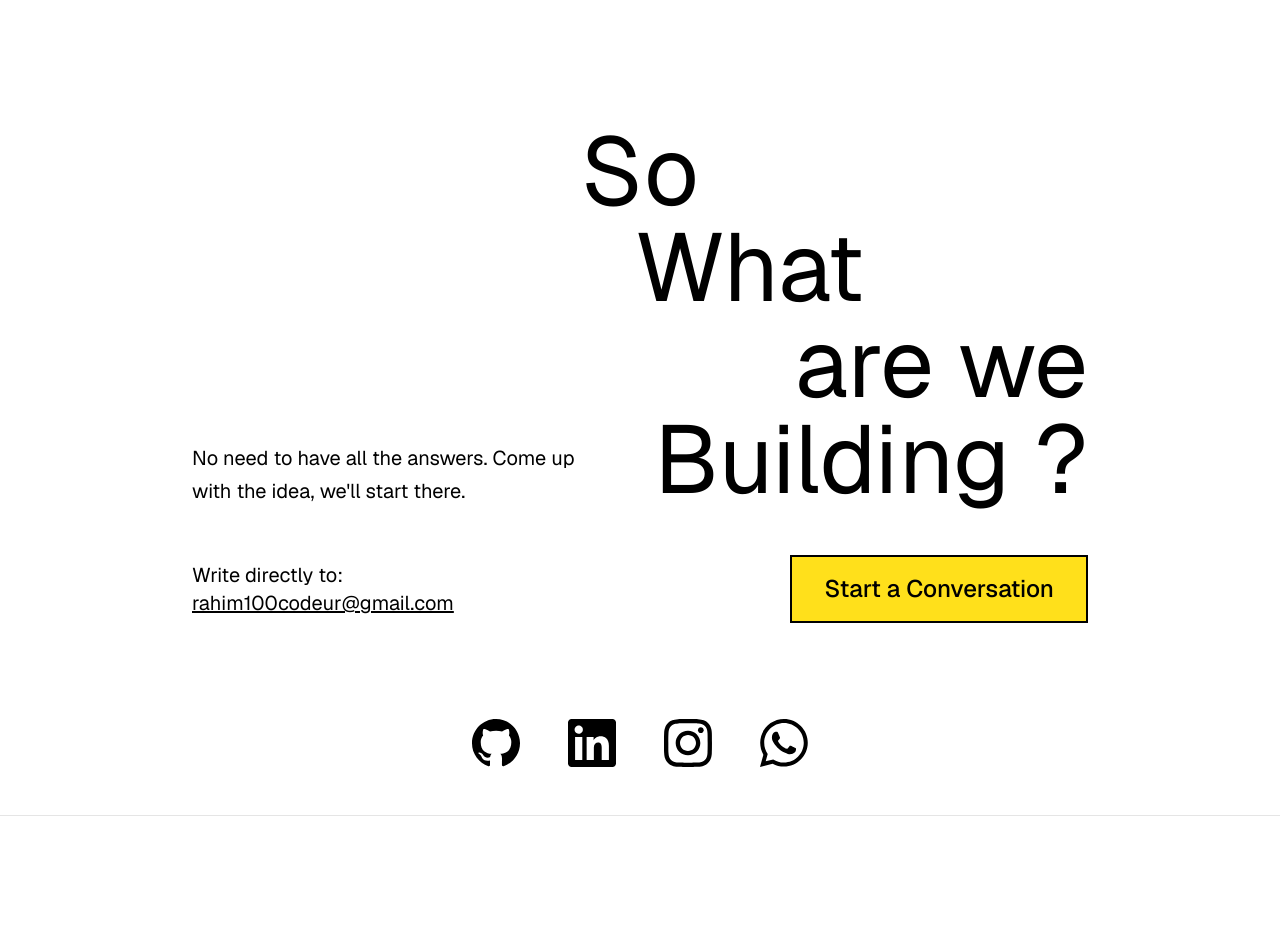
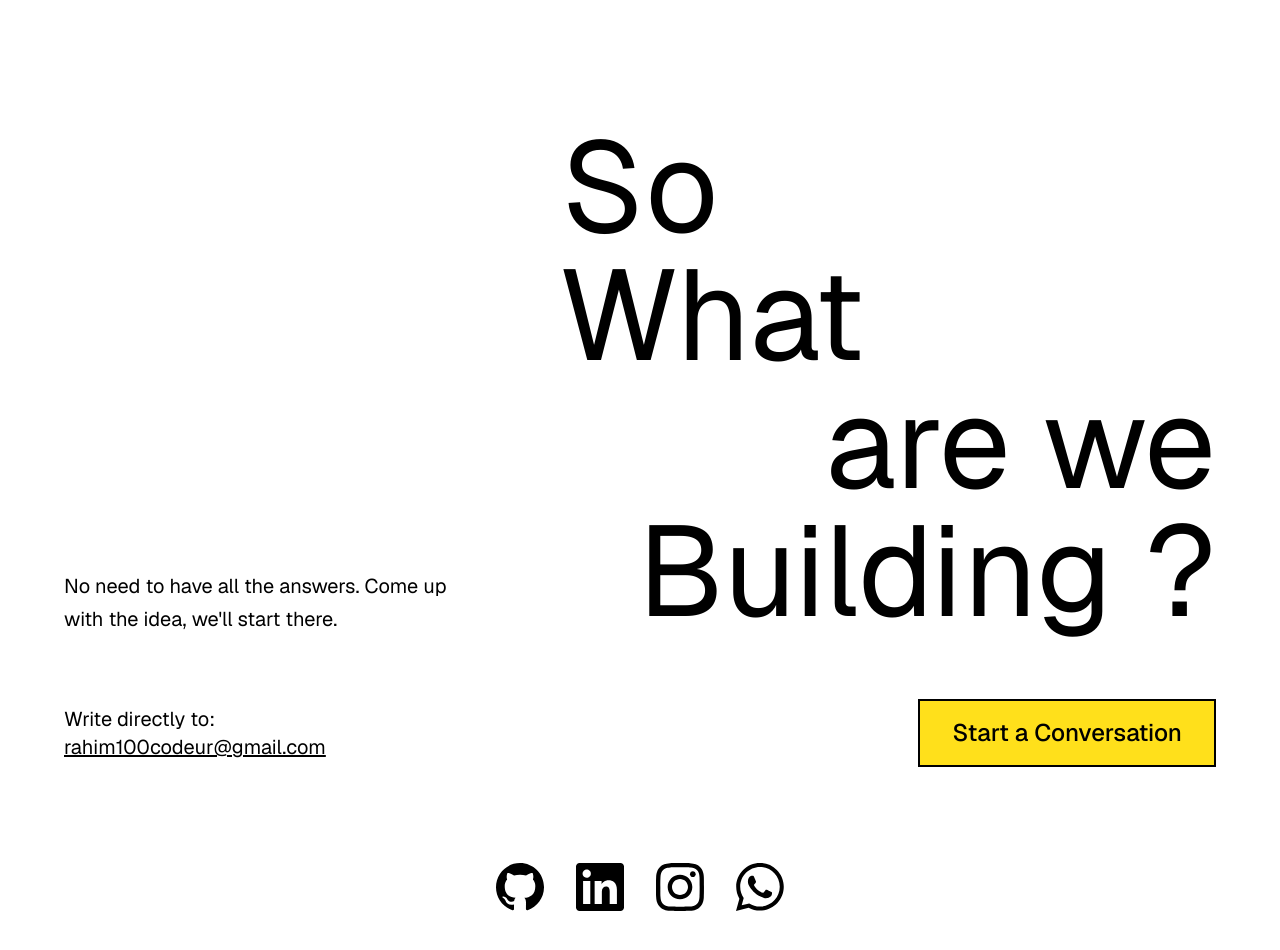
Before and after one commit to Rahim10020/rahim.design, a React (Vite) app: page / in a window 1280 px wide. Shown: the part 4620-5570 px from the top of the page. Before the commit the page ends 5500 px from the top, so only its background shows below. Built offline with nearby package versions, Linux system fonts and the light colour scheme; a web font is replaced by a local one.

Commit message:
fix contact section

```diff
--- a/src/_components/sections/ContactSection.tsx
+++ b/src/_components/sections/ContactSection.tsx
@@ -17,31 +17,31 @@ export default function ContactSection() {
         <div className="mx-auto w-full max-w-6xl py-12 mt-16">
           {/* 1st line */}
           <div className="flex justify-center">
-            <div className="flex justify-start max-w-xs">
-              <h1 className="text-foreground text-4xl md:text-8xl">So</h1>
+            <div className="flex justify-start max-w-md">
+              <h1 className="text-foreground text-4xl md:text-9xl">So</h1>
             </div>
           </div>
           {/* 2nd line */}
           <div className="flex justify-end mx-auto max-w-md">
             <div className="flex justify-end max-w-xs">
-              <h1 className="text-foreground text-4xl md:text-8xl">What</h1>
+              <h1 className="text-foreground text-4xl md:text-9xl">What</h1>
             </div>
           </div>
           {/* 3rd line */}
-          <div className="flex items-end justify-between max-w-4xl mx-auto mb-12">
+          <div className="flex items-end justify-between max-w-6xl mx-auto mb-16">
             <p className="text-foreground text-xl leading-relaxed max-w-sm">
               No need to have all the answers. Come up with the idea, we'll
               start there.
             </p>
             <div className="flex flex-col items-end">
-              <h1 className="text-foreground text-4xl md:text-8xl">are we</h1>
-              <h1 className="text-foreground text-4xl md:text-8xl">
+              <h1 className="text-foreground text-4xl md:text-9xl">are we</h1>
+              <h1 className="text-foreground text-4xl md:text-9xl">
                 Building ?
               </h1>
             </div>
           </div>
           {/* 4th line */}
-          <div className="flex items-center justify-between max-w-4xl mx-auto">
+          <div className="flex items-center justify-between max-w-6xl mx-auto">
             <div>
               <p className="text-foreground text-xl font-normal">
                 Write directly to:
@@ -58,7 +58,7 @@ export default function ContactSection() {
             </Button>
           </div>
           {/* 5th line */}
-          <div className="flex items-center justify-center gap-12 mt-24">
+          <div className="flex items-center justify-center gap-8 mt-24">
             <GithubIcon />
             <LinkedinIcon />
             <InstagramIcon />
```
